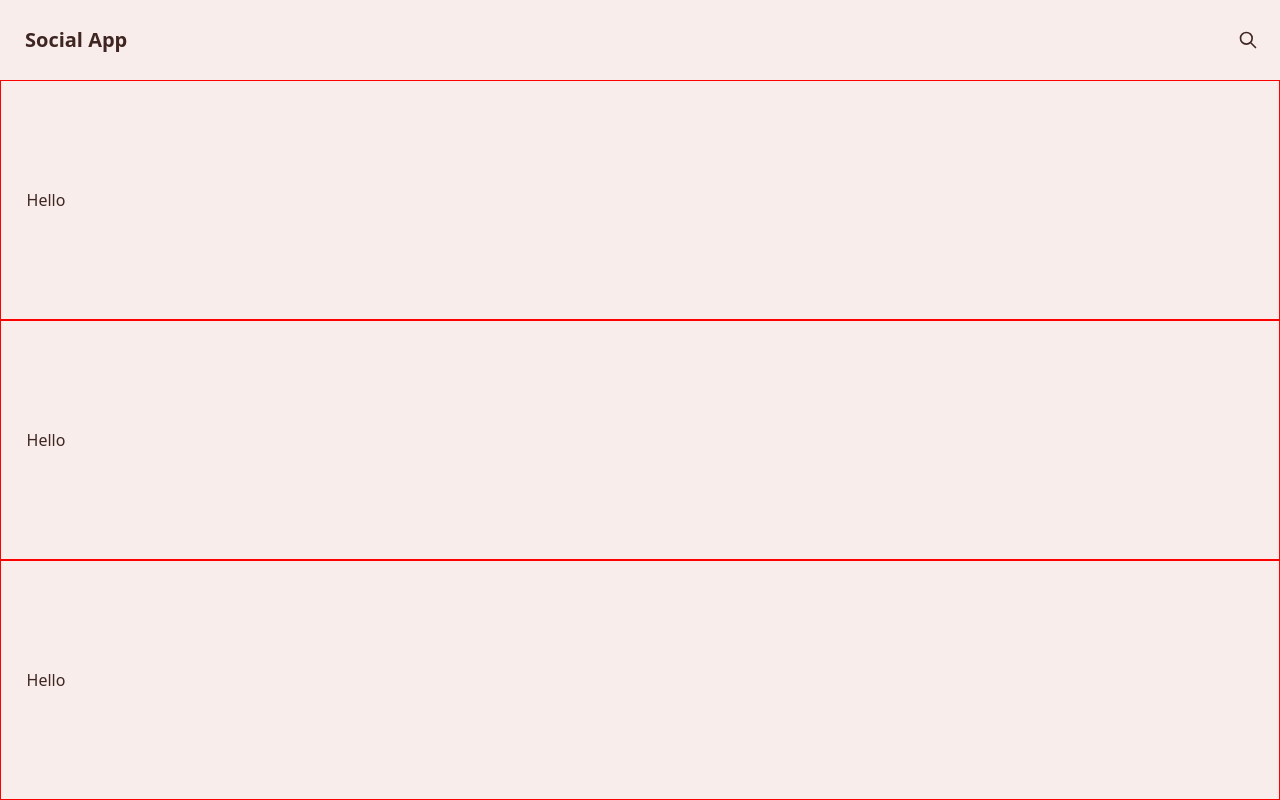
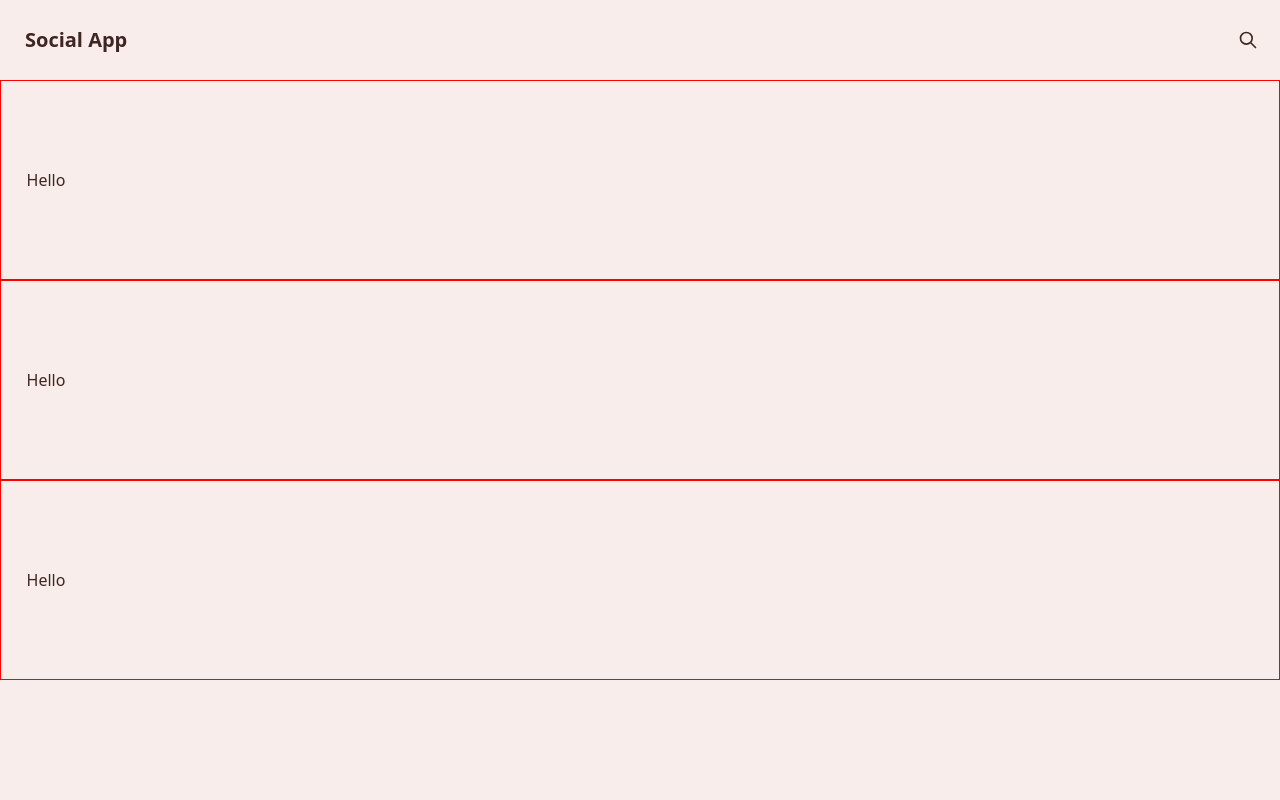
Before and after one commit to Larppa1/social-app, a React (Create React App) app: page / in a window 1280 px wide. Built offline with nearby package versions, Linux system fonts and the light colour scheme.

Commit message:
sectionStyles.css: Change min-height to 'sectionContainer'.

```diff
--- a/src/components/Section/sectionStyles.css
+++ b/src/components/Section/sectionStyles.css
@@ -3,6 +3,6 @@
     flex-direction: row;
     align-items: center;
     padding-inline: 2vw;
-    min-height: 30vh;
+    min-height: 25vh;
     border: 1px solid red;
 }
```
